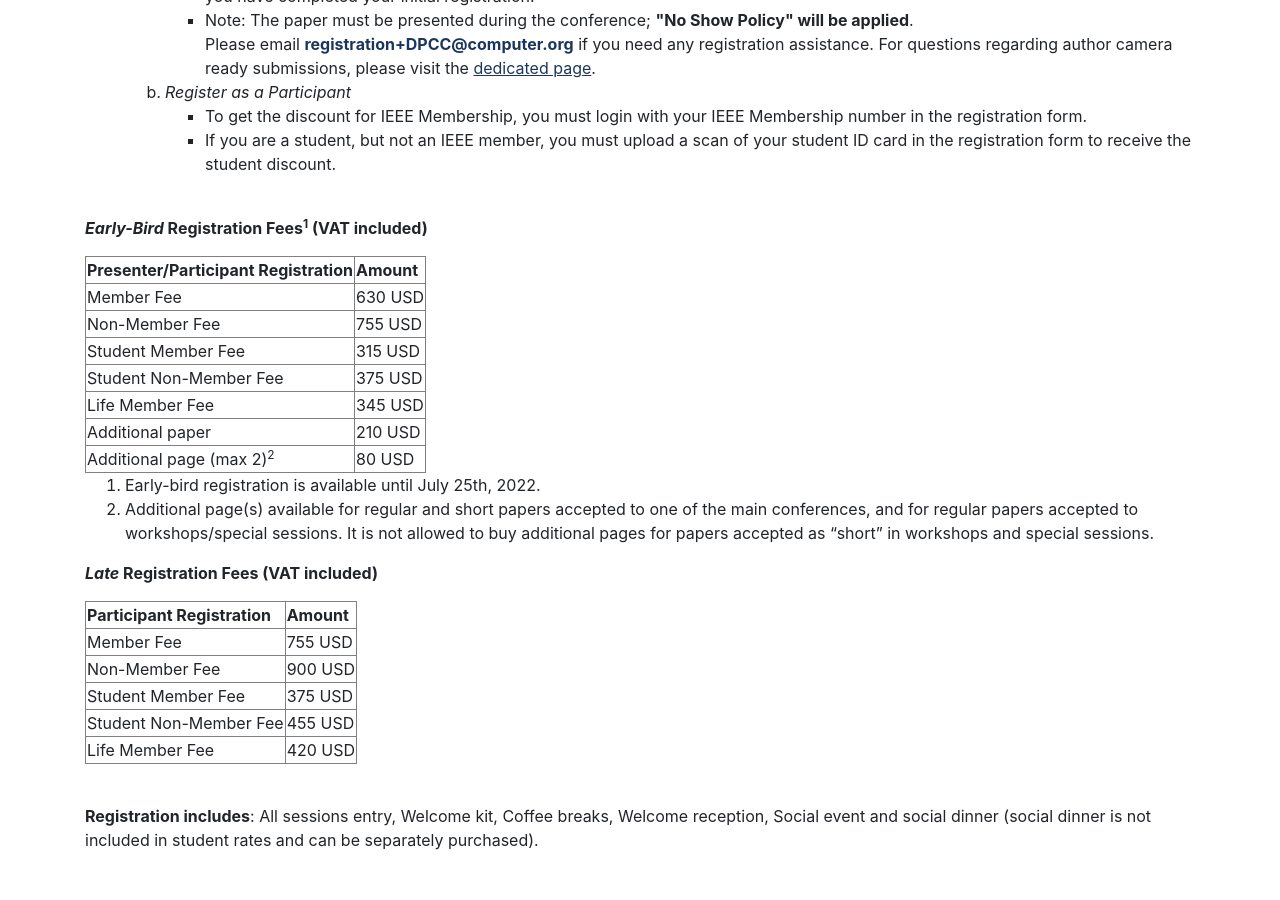
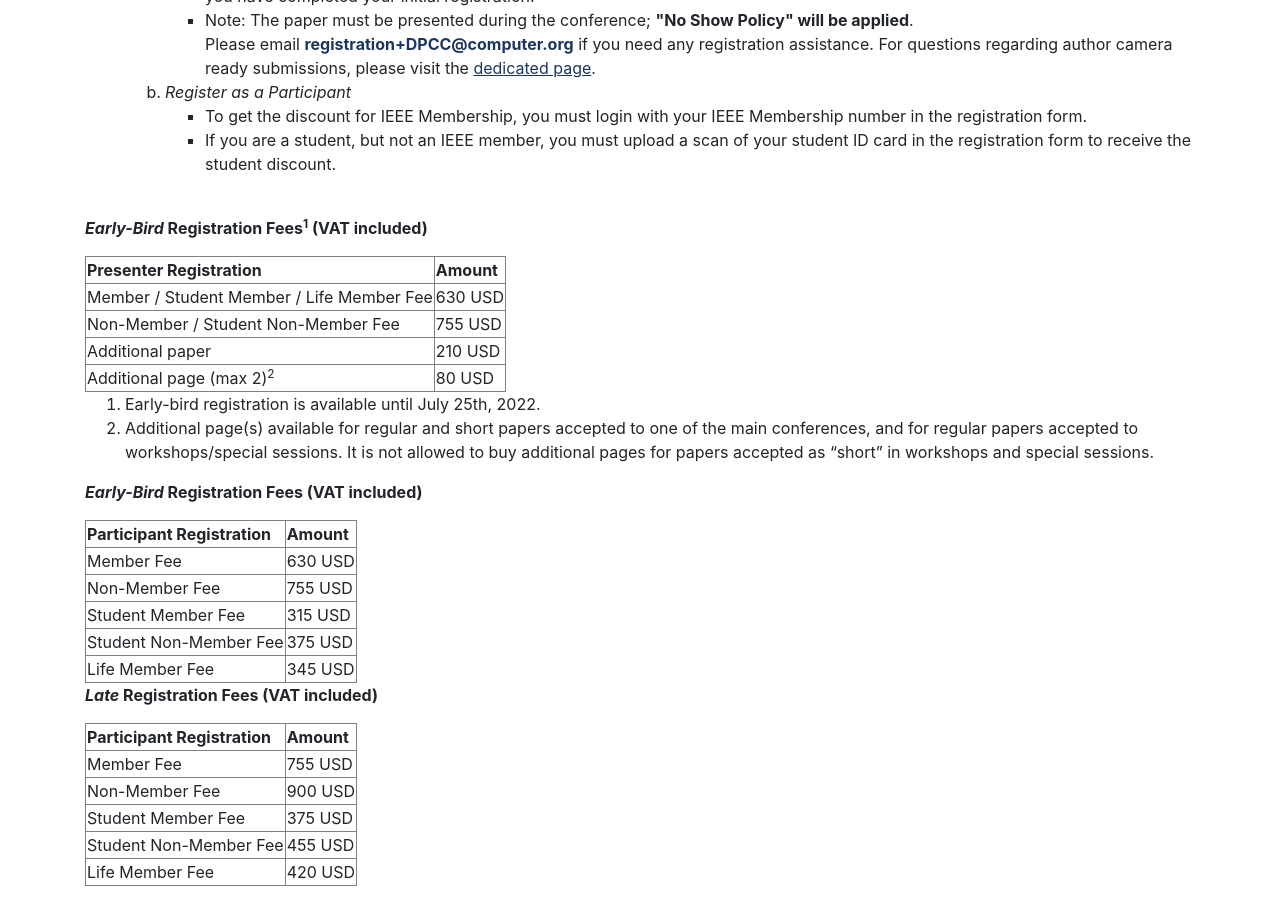
Before and after one commit to cyber-science/2022, a Jekyll site: the page built from _pages/registration.md, in a window 1280 px wide and 900 px high, scrolled down 878 px. Built offline with Jekyll 4.4.1, drawn with Linux system fonts in a browser that asks for light colours.

Commit message:
Update registration.md
fixed registration fees tables

```diff
--- a/_pages/registration.md
+++ b/_pages/registration.md
@@ -46,18 +46,25 @@
 
 <b><i>Early-Bird</i> Registration Fees<sup>1</sup> (VAT included)</b><br/>
 <table border=1><tr><td>
-<b>Presenter/Participant Registration</b></td><td>	<b>Amount</b>
-</td></tr><tr><td>Member Fee	</td><td>630 USD
-</td></tr><tr><td>Non-Member Fee	</td><td>755 USD
-</td></tr><tr><td>Student Member Fee</td><td>315 USD
-</td></tr><tr><td>Student Non-Member Fee</td><td>375 USD
-</td></tr><tr><td>Life Member Fee	</td><td>345 USD
+<b>Presenter Registration</b></td><td>	<b>Amount</b>
+</td></tr><tr><td>Member / Student Member / Life Member Fee	</td><td>630 USD
+</td></tr><tr><td>Non-Member / Student Non-Member Fee	</td><td>755 USD
 </td></tr><tr><td>Additional paper	</td><td>210 USD
 </td></tr><tr><td>Additional page (max 2)<sup>2</sup>	</td><td>80 USD
 </td></tr></table>
 1. Early-bird registration is available until July 25th, 2022.<br/>
 2. Additional page(s) available for regular and short papers accepted to one of the main conferences, and for regular papers accepted to workshops/special sessions.
    It is not allowed to buy additional pages for papers accepted as "short" in workshops and special sessions.<br/>
+
+<b><i>Early-Bird</i> Registration Fees (VAT included)</b><br/>
+<table border=1><tr><td>
+<b>Participant Registration</b></td><td>    <b>Amount</b>
+</td></tr><tr><td>Member Fee    </td><td>630 USD
+</td></tr><tr><td>Non-Member Fee    </td><td>755 USD
+</td></tr><tr><td>Student Member Fee</td><td>315 USD
+</td></tr><tr><td>Student Non-Member Fee</td><td>375 USD
+</td></tr><tr><td>Life Member Fee    </td><td>345 USD
+</td></tr></table>
 
 <b><i>Late</i> Registration Fees (VAT included)</b><br/>
 <table border=1><tr><td>
```
